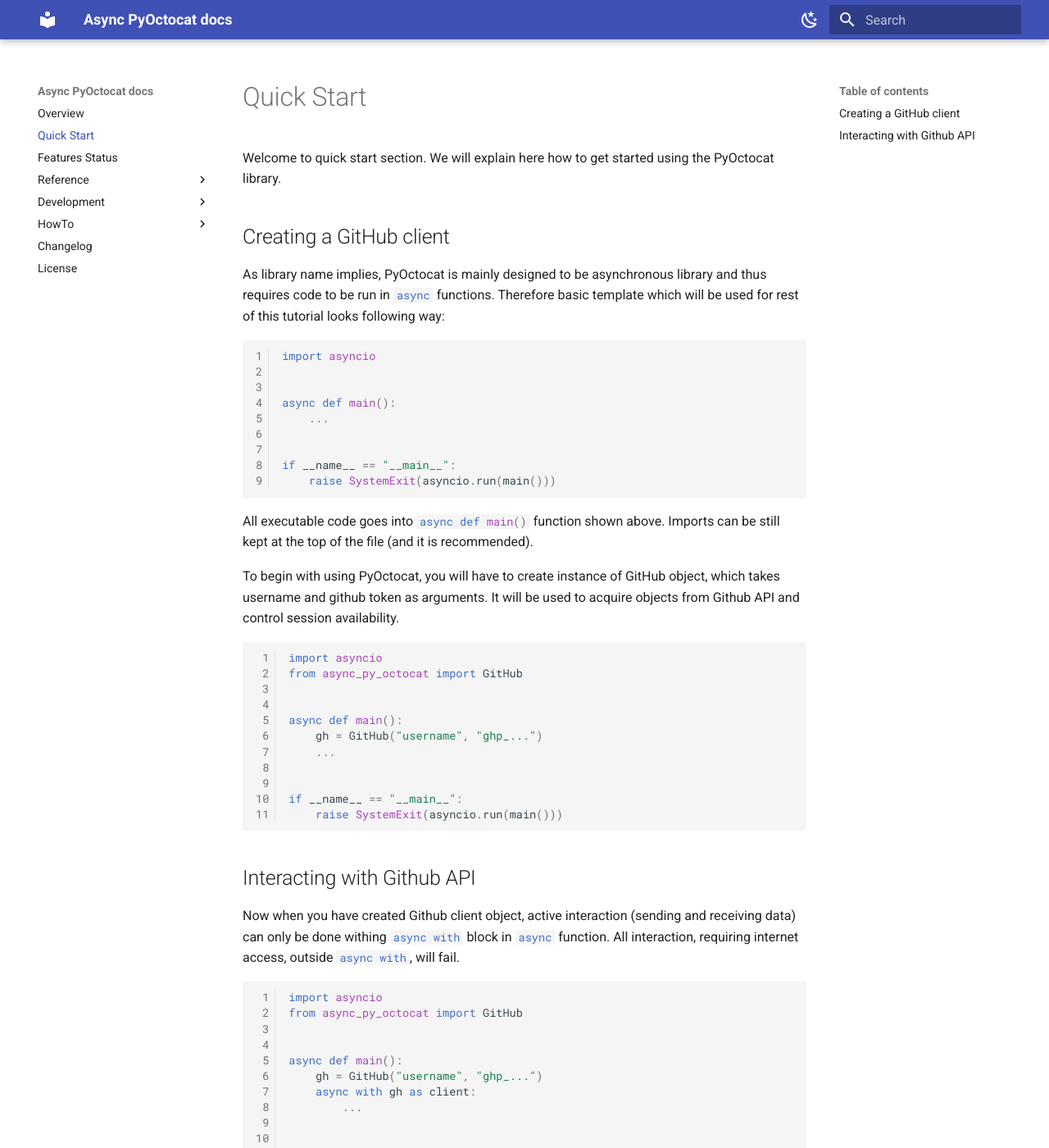
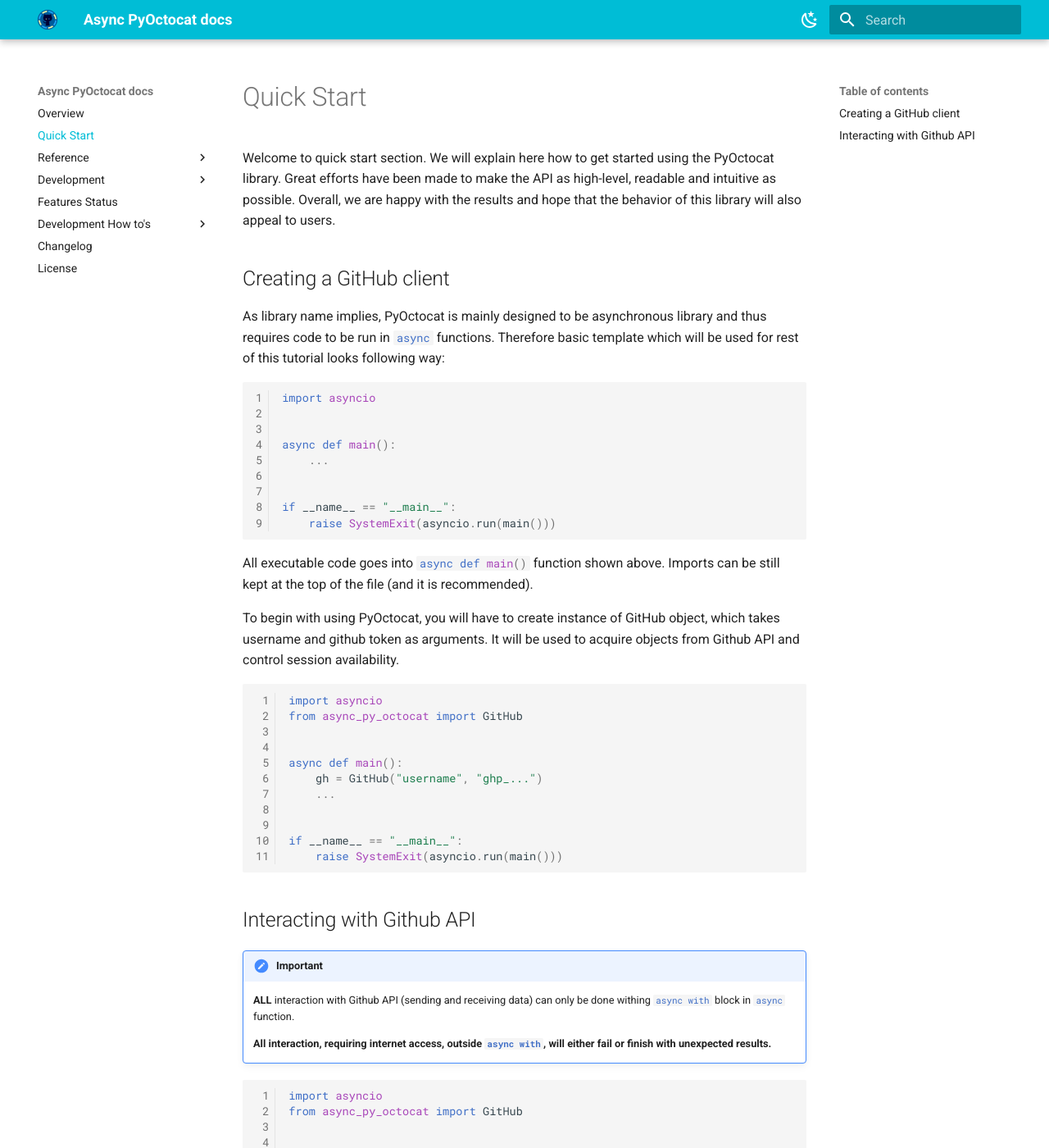
Before and after one commit to Argmaster/async-py-octocat, an MkDocs documentation site: the page built from docs/quick_start.md, in a window 1280 px wide and 1400 px high. Shown: the whole window at 82% size. Built offline with MkDocs 1.6.1 and Material for MkDocs 9.7.7, drawn with Linux system fonts in a browser that asks for light colours.

Commit message:
Extend reference, tweak setup.py, add logo to docs

````diff
--- a/docs/quick_start.md
+++ b/docs/quick_start.md
@@ -1,7 +1,9 @@
 # Quick Start
 
 Welcome to quick start section. We will explain here how to get started using
-the PyOctocat library.
+the PyOctocat library. Great efforts have been made to make the API as
+high-level, readable and intuitive as possible. Overall, we are happy with the
+results and hope that the behavior of this library will also appeal to users.
 
 ## Creating a GitHub client
 
@@ -47,10 +49,13 @@
 
 ## Interacting with Github API
 
-Now when you have created Github client object, active interaction (sending and
-receiving data) can only be done withing `#!python async with` block in
-`#!python async` function. All interaction, requiring internet access, outside
-`#!python async with`, will fail.
+!!! important
+
+    **ALL** interaction with Github API (sending and receiving data) can only be
+    done withing `#!python async with` block in `#!python async` function.
+
+    **All interaction, requiring internet access, outside `#!python async with`,
+    will either fail or finish with unexpected results.**
 
 ```python
 import asyncio
--- a/mkdocs.yml
+++ b/mkdocs.yml
@@ -3,31 +3,34 @@
   name: material
   palette:
     - scheme: default
-      primary: indygo
-      accent: indygo
+      primary: cyan
+      accent: cyan
       toggle:
         icon: material/weather-night
         name: Switch to dark mode
     - scheme: slate
-      primary: blue
-      accent: blue
+      primary: teal
+      accent: teal
       toggle:
         icon: material/weather-sunny
         name: Switch to light mode
+  logo: "img/logo_hc.png"
+  favicon: "img/logo_hc.png"
 nav:
   - Overview: index.md
   - Quick Start: quick_start.md
-  - Features Status: features_status.md
   - Reference:
       - class GitHub: "reference/github.md"
       - class User: "reference/user.md"
+      - class Repository: "reference/repository.md"
   - Development:
       - Feature flow: "develop/feature.md"
       - Tox basics: "develop/tox_basics.md"
       - Documentation: "develop/docs.md"
       - Formatting code: "develop/formatting.md"
       - Quality checks: "develop/quality_checks.md"
-  - HowTo:
+  - Features Status: features_status.md
+  - Development How to's:
       - Set up tox for development: "howto/tox_devenv.md"
       - Set up Visual Studio Code: "howto/set_up_vsc.md"
       - Set up environment in VSC: "howto/env_in_vsc.md"
--- a/source/async_py_octocat/__init__.py
+++ b/source/async_py_octocat/__init__.py
@@ -17,7 +17,7 @@
     User,
 )
 
-__version__ = "1.0.0"
+__version__ = "0.0.0"
 
 
 __all__: List[str] = [
````
Also changed, not shown: README.md (+3 -3 lines), docs/changelog.md (+6 -3 lines), docs/index.md (+59 -1 lines), docs/reference/repository.md (added, +1 -0 lines), setup.py (+12 -20 lines), docs/img/logo_hc.png (added), 2 other files.
